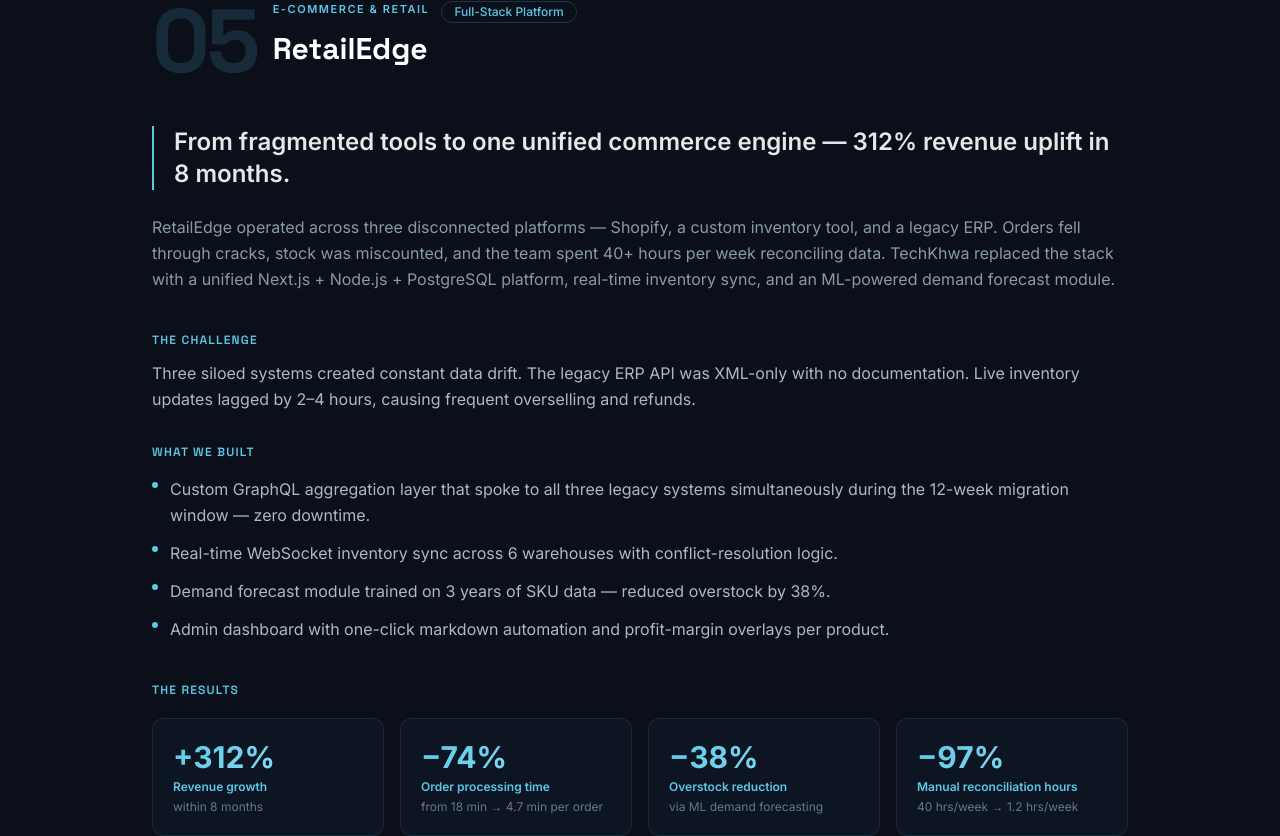
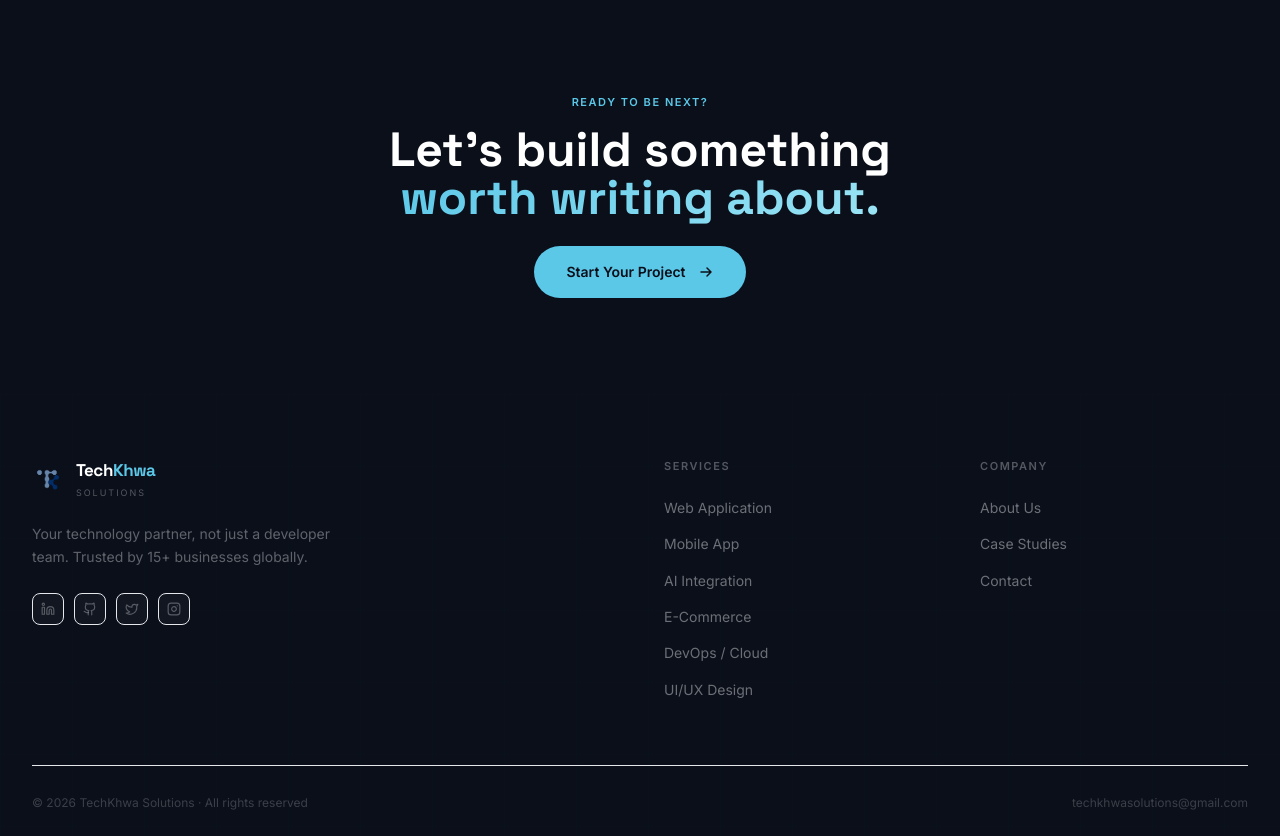
Before and after one commit to syedhasnainpk/techkhwasolutions, a React (Vite) app: page /case-studies in a window 1280 px wide. Shown: the part 6018-6854 px from the top of the page. Built offline with nearby package versions, Linux system fonts and the light colour scheme.

Commit message:
Remove RetailEdge placeholder case study

```diff
--- a/src/pages/CaseStudies.tsx
+++ b/src/pages/CaseStudies.tsx
@@ -117,32 +117,6 @@
     stack: ['React Native', 'React', 'Node.js', 'PostgreSQL', 'Stripe', 'WebSockets', 'Firebase', 'AWS'],
     duration: '2.5 months',
     teamSize: '3 engineers + 1 designer',
-  },
-  {
-    id: '05',
-    client: 'RetailEdge',
-    industry: 'E-Commerce & Retail',
-    tag: 'Full-Stack Platform',
-    headline: 'From fragmented tools to one unified commerce engine — 312% revenue uplift in 8 months.',
-    summary:
-      'RetailEdge operated across three disconnected platforms — Shopify, a custom inventory tool, and a legacy ERP. Orders fell through cracks, stock was miscounted, and the team spent 40+ hours per week reconciling data. TechKhwa replaced the stack with a unified Next.js + Node.js + PostgreSQL platform, real-time inventory sync, and an ML-powered demand forecast module.',
-    challenge:
-      'Three siloed systems created constant data drift. The legacy ERP API was XML-only with no documentation. Live inventory updates lagged by 2–4 hours, causing frequent overselling and refunds.',
-    solution: [
-      'Custom GraphQL aggregation layer that spoke to all three legacy systems simultaneously during the 12-week migration window — zero downtime.',
-      'Real-time WebSocket inventory sync across 6 warehouses with conflict-resolution logic.',
-      'Demand forecast module trained on 3 years of SKU data — reduced overstock by 38%.',
-      'Admin dashboard with one-click markdown automation and profit-margin overlays per product.',
-    ],
-    results: [
-      { label: 'Revenue growth', value: '+312%', period: 'within 8 months' },
-      { label: 'Order processing time', value: '−74%', period: 'from 18 min → 4.7 min per order' },
-      { label: 'Overstock reduction', value: '−38%', period: 'via ML demand forecasting' },
-      { label: 'Manual reconciliation hours', value: '−97%', period: '40 hrs/week → 1.2 hrs/week' },
-    ],
-    stack: ['Next.js 14', 'Node.js', 'PostgreSQL', 'Redis', 'WebSockets', 'Python (ML)', 'AWS'],
-    duration: '8 months',
-    teamSize: '4 engineers',
   },
 ]
 
```
